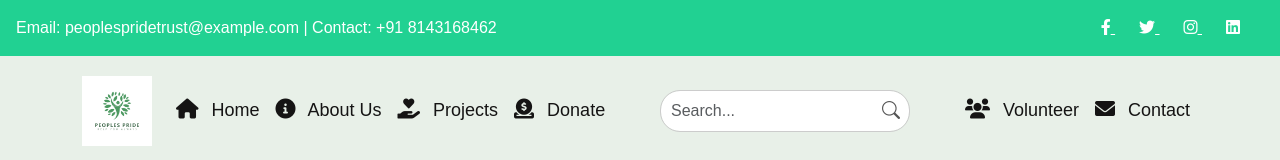
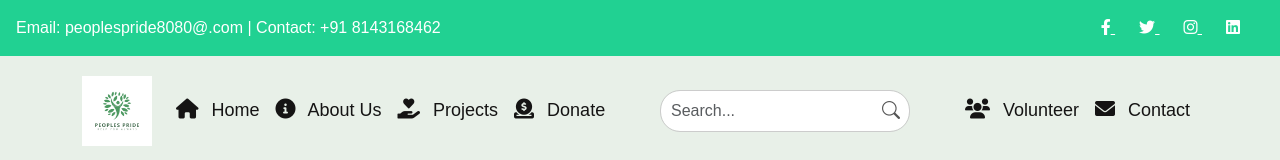
Before and after one commit to PeoplesPride2025/peoplespride, a plain HTML site: page index.html in a window 1280 px wide. Shown: the top 160 px of the page. Drawn offline with nearby package versions, Linux system fonts and the light colour scheme.

Commit message:
Update index.html

```diff
--- a/index.html
+++ b/index.html
@@ -18,7 +18,7 @@
         <section class="d-flex justify-content-between p-3 text-white" style="background-color: #21D192">
             <!-- Left -->
             <div class="me-5">
-              <span>Email: peoplespridetrust@example.com | Contact: +91 8143168462</span>
+              <span>Email: peoplespride8080@.com | Contact: +91 8143168462</span>
             </div>
             <!-- Right -->
             <div class="social-links">
```
